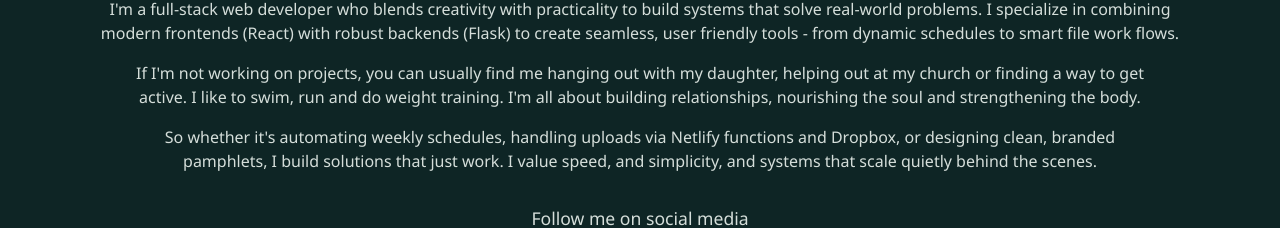
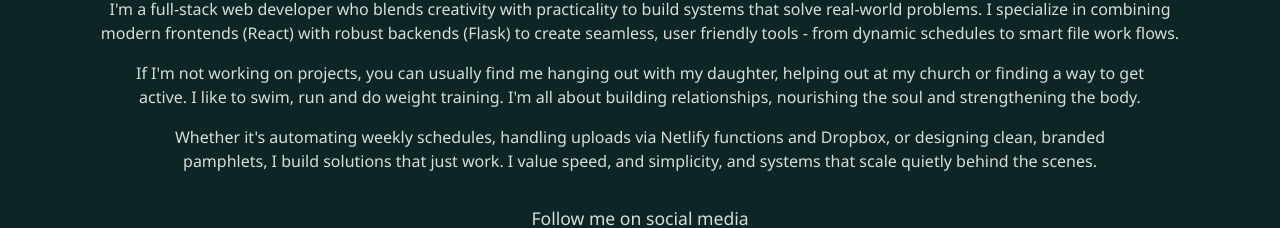
Before and after one commit to lob0scuro/cameron, a Next.js app: page / in a window 1280 px wide. Shown: the part 899-1127 px from the top of the page. Built offline with nearby package versions, Linux system fonts and the light colour scheme; a web font is replaced by a local one.

Commit message:
no comments

```diff
--- a/src/components/About.js
+++ b/src/components/About.js
@@ -22,7 +22,7 @@ const About = () => {
           body.
         </p>
         <p>
-          So whether it&apos;s automating weekly schedules, handling uploads via
+          Whether it&apos;s automating weekly schedules, handling uploads via
           Netlify functions and Dropbox, or designing clean, branded pamphlets,
           I build solutions that just work. I value speed, and simplicity, and
           systems that scale quietly behind the scenes.
```
